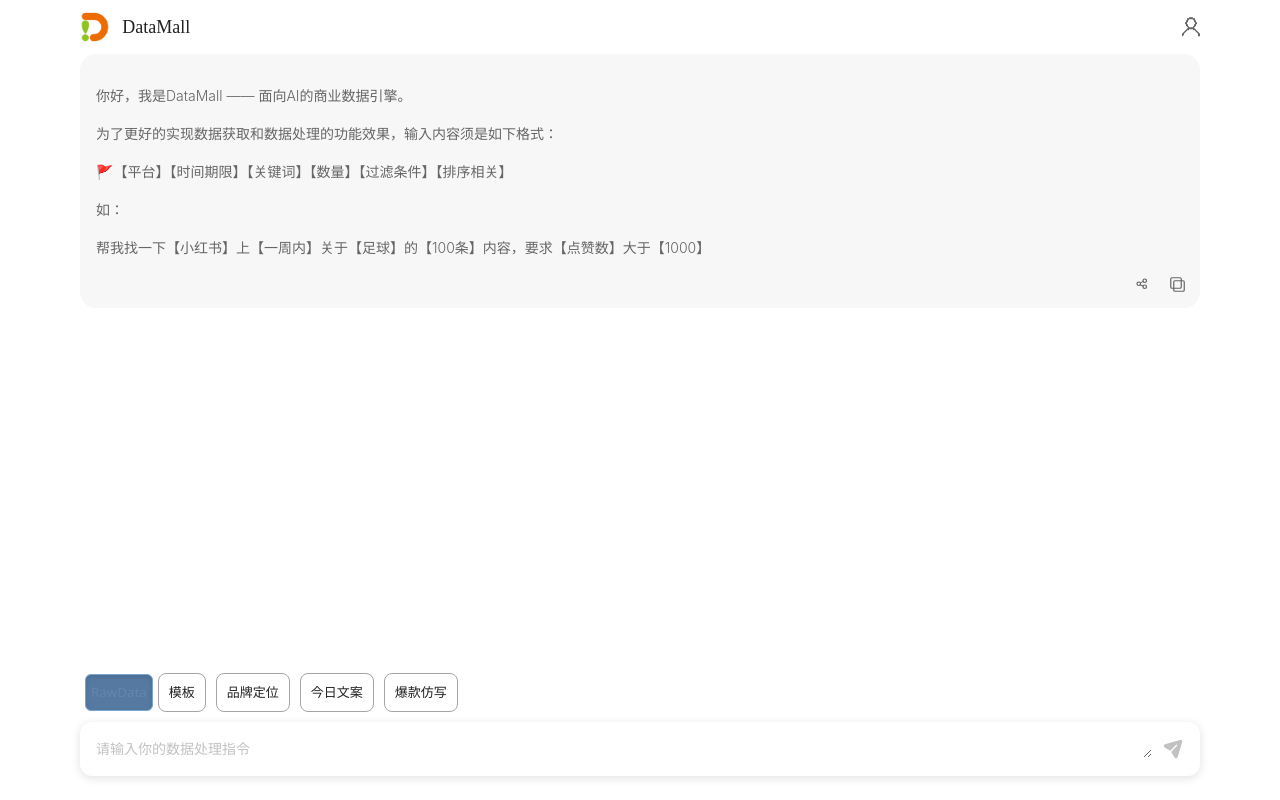
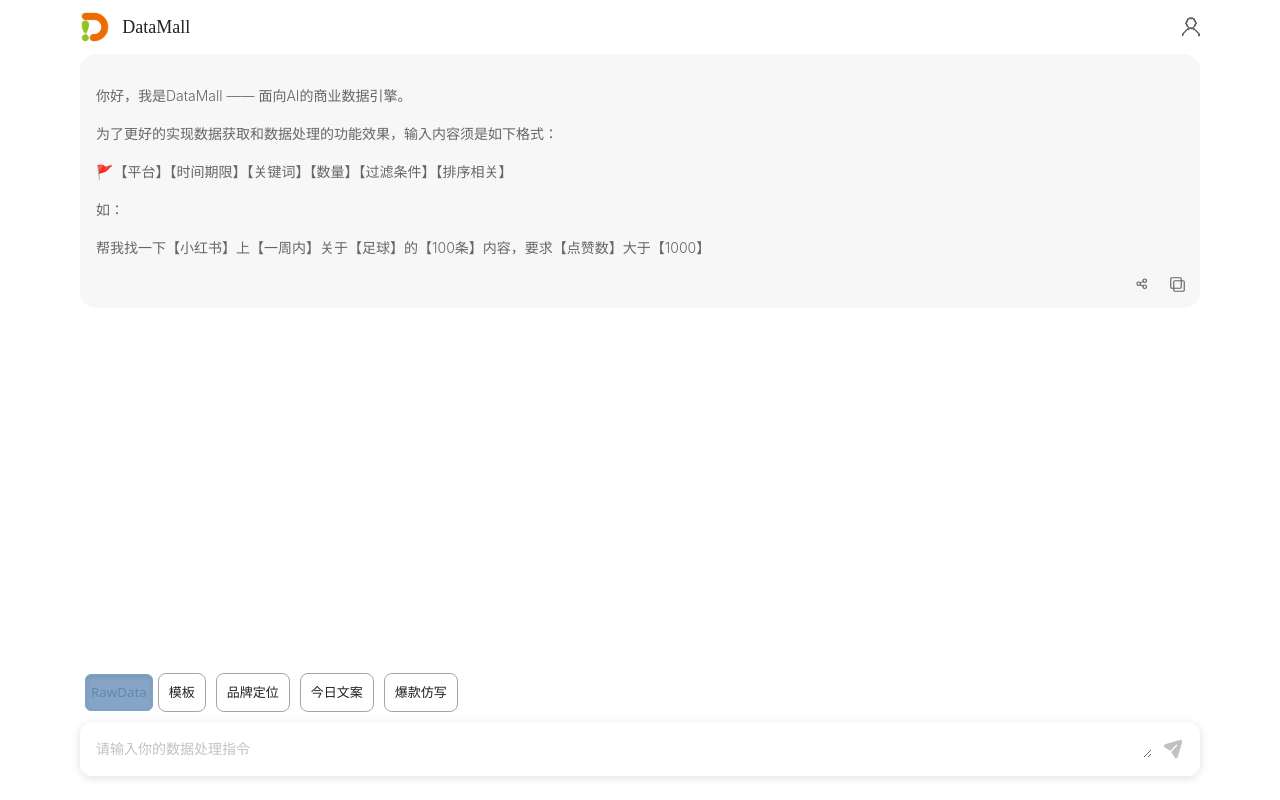
Before and after one commit to xplore3/DataUI, a React (Vite) app: page /chat in a window 1280 px wide. Built offline with nearby package versions, Linux system fonts and the light colour scheme.

Commit message:
Update the UI color

```diff
--- a/src/components/ToggleButton/index.less
+++ b/src/components/ToggleButton/index.less
@@ -7,13 +7,14 @@
   color: #333;
   cursor: pointer;
   transition: all 0.3s;
+  border-color: #666;
 
   &:hover {
     border-color: #999;
   }
 
   &.active {
-    background-color: #5579a0;
+    background-color: #86a5c6;
     color: #6287af;
     border-color: #7ba5d1;
     box-shadow: inset 0 2px 5px rgba(0, 0, 0, 0.1);
```
